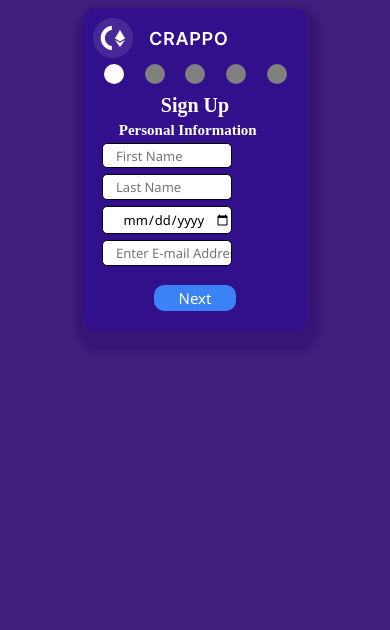
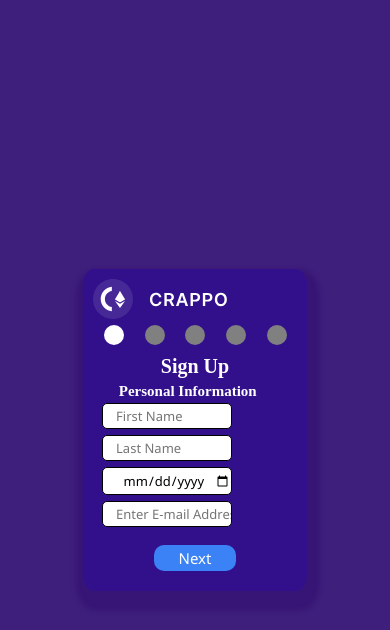
Before and after one commit to vilio316/Multi-Stage-Form, a plain HTML site: page stages.html in a window 390 px wide. Drawn offline with Linux system fonts and the light colour scheme.

Commit message:
Updated stages.css for mobile

```diff
--- a/stage.css
+++ b/stage.css
@@ -1,4 +1,4 @@
-htm{
+html{
     font-size: 16px;
 }
 
@@ -13,13 +13,12 @@ htm{
     transition: all  0.6s;
 }
 body{
-    height: 100%;
+    height: 100vh;
 }
 input{
     font-size: 1.25rem;
     padding: 1% 0%;
     border: 0;
-    width: 90%;
 }
 .risk{
     background-color: white;
```
